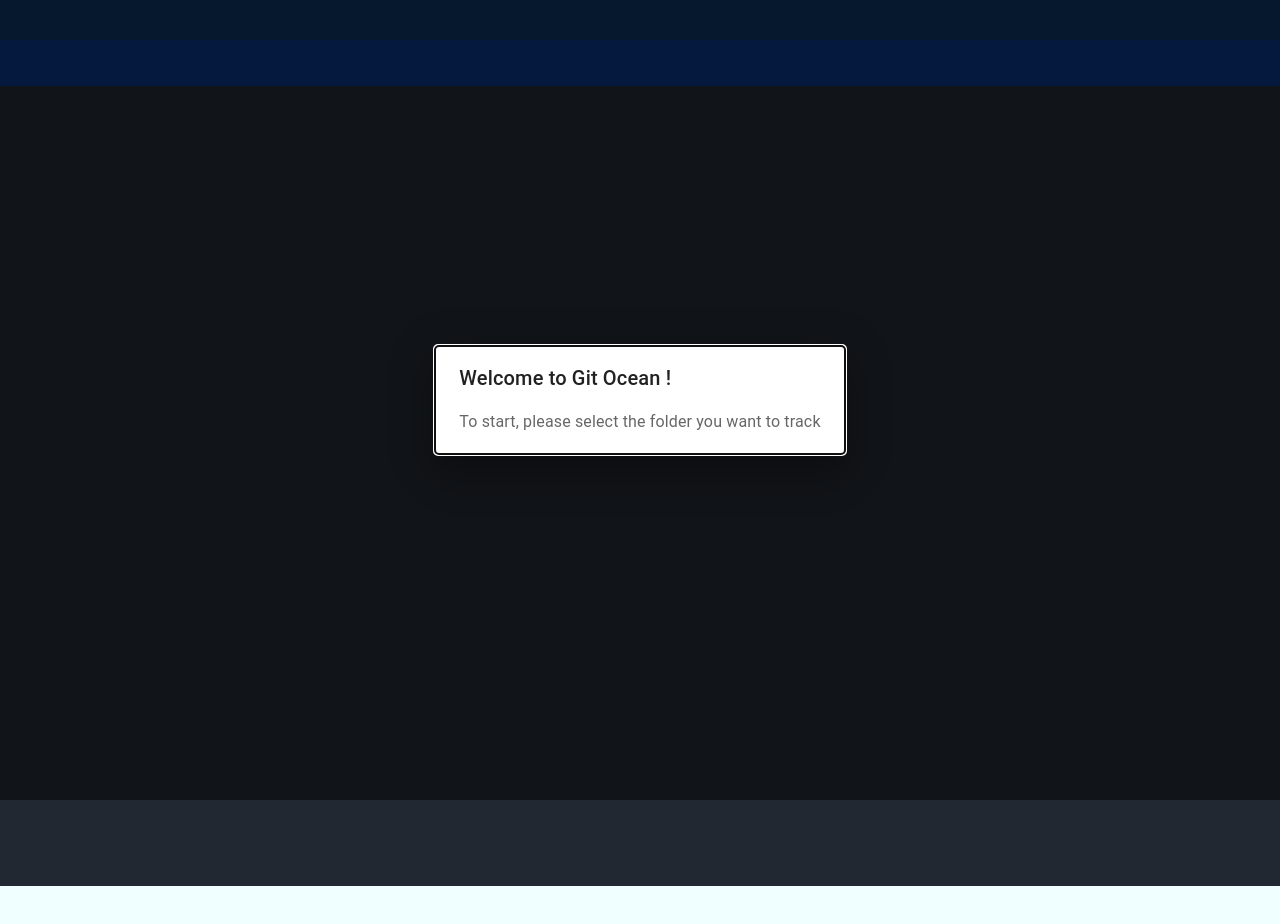
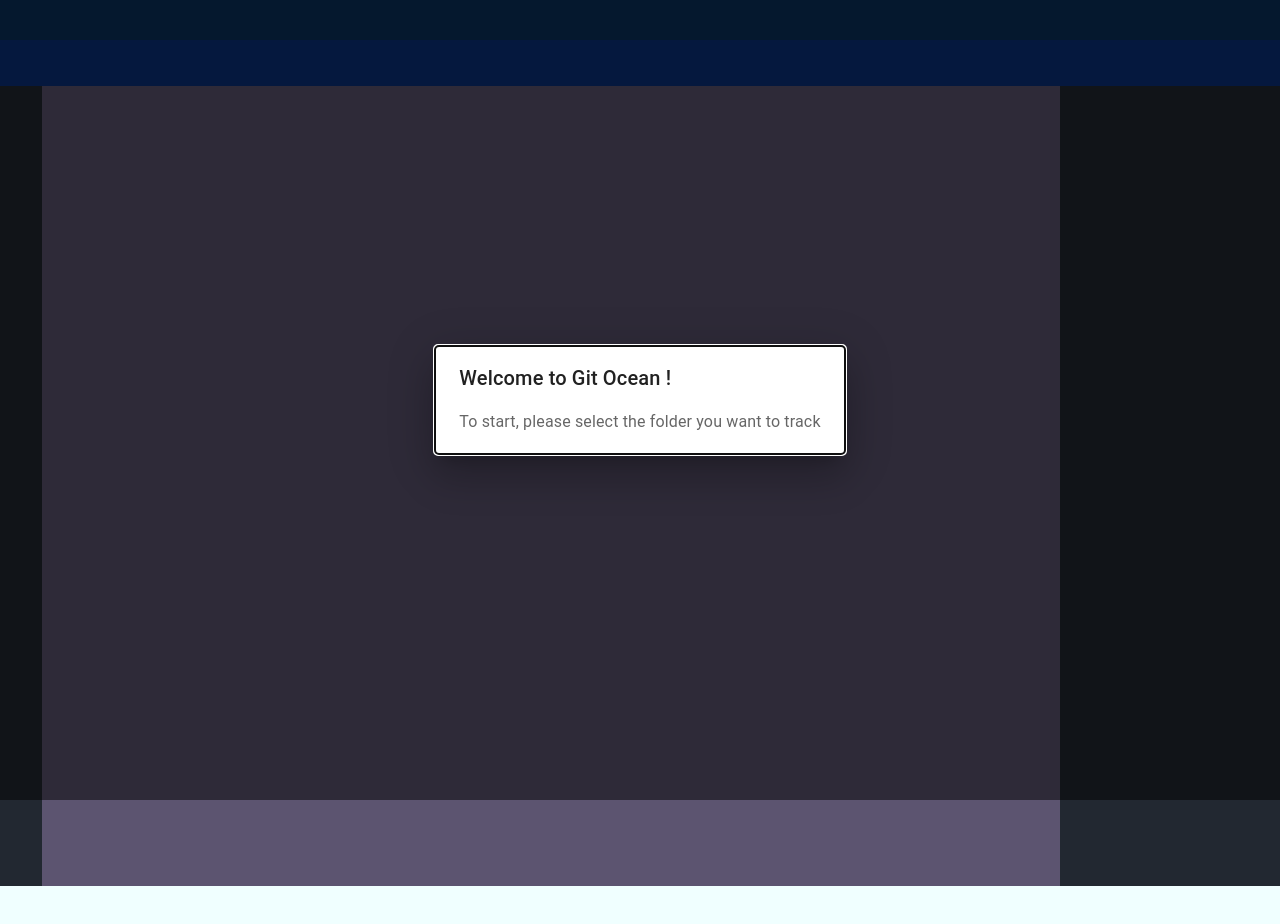
Before and after one commit to motionnblur/git-ocean, a React (Vite) app in the folder client/src/renderer/: page / in a window 1280 px wide. Shown: the top 924 px of the page. After the commit the page ends 886 px from the top, so only its background shows below. Built offline with nearby package versions, Linux system fonts and the light colour scheme; some icons are missing.

Commit message:
Improve MainWindow

```diff
--- a/client/src/renderer/src/App.tsx
+++ b/client/src/renderer/src/App.tsx
@@ -3,7 +3,7 @@ import { useState } from 'react'
 import MenuBar from './components/MenuBar'
 import Popup from './components/Popup'
 import ToolBar from './components/ToolBar'
-import MainWindow from './components/MainWindow'
+import MainWindow from './components/MainWindow/MainWindow'
 
 function App(): React.JSX.Element {
   const [open, setOpen] = useState<boolean>(true)
--- a/client/src/renderer/src/assets/base.css
+++ b/client/src/renderer/src/assets/base.css
@@ -21,6 +21,11 @@
   --ev-button-alt-hover-border: transparent;
   --ev-button-alt-hover-text: var(--ev-c-text-1);
   --ev-button-alt-hover-bg: var(--ev-c-gray-2);
+
+  width: 100%;
+  height: 100%;
+  padding: 0;
+  margin: 0;
 }
 
 :root {
@@ -64,4 +69,9 @@ body {
   text-rendering: optimizeLegibility;
   -webkit-font-smoothing: antialiased;
   -moz-osx-font-smoothing: grayscale;
+
+  width: 100%;
+  height: 100%;
+  padding: 0;
+  margin: 0;
 }
--- a/client/src/renderer/src/assets/main.css
+++ b/client/src/renderer/src/assets/main.css
@@ -28,9 +28,10 @@ code {
 #root {
   display: flex;
   flex-direction: column;
-  margin-bottom: 80px;
   width: 100%;
   height: 100%;
+  padding: 0;
+  margin: 0;
 }
 
 @media (max-width: 720px) {
--- a/client/src/renderer/src/components/MainWindow.tsx
+++ /dev/null
@@ -1,14 +0,0 @@
-import { Box } from '@mui/material'
-import { JSX } from 'react'
-
-export default function MainWindow(): JSX.Element {
-  return (
-    <Box
-      sx={{
-        width: '100vw',
-        height: '100vh',
-        backgroundColor: '#222831'
-      }}
-    ></Box>
-  )
-}
--- /dev/null
+++ b/client/src/renderer/src/components/MainWindow/MainWindow.tsx
@@ -0,0 +1,23 @@
+import { Box, Stack } from '@mui/material'
+import { JSX } from 'react'
+import WindowLeft from './WindowLeft'
+import WindowCenter from './WindowCenter'
+import WindowRight from './WindowRight'
+
+export default function MainWindow(): JSX.Element {
+  return (
+    <Box
+      sx={{
+        width: '100vw',
+        height: '100vh',
+        backgroundColor: '#222831'
+      }}
+    >
+      <Stack direction="row">
+        <WindowLeft />
+        <WindowCenter />
+        <WindowRight />
+      </Stack>
+    </Box>
+  )
+}
--- /dev/null
+++ b/client/src/renderer/src/components/MainWindow/WindowCenter.tsx
@@ -0,0 +1,6 @@
+import { Box } from '@mui/material'
+import { JSX } from 'react'
+
+export default function WindowCenter(): JSX.Element {
+  return <Box sx={{ flexGrow: 1, height: '100vh', backgroundColor: '#5c5470' }}></Box>
+}
--- /dev/null
+++ b/client/src/renderer/src/components/MainWindow/WindowLeft.tsx
@@ -0,0 +1,6 @@
+import { Box } from '@mui/material'
+import { JSX } from 'react'
+
+export default function WindowLeft(): JSX.Element {
+  return <Box sx={{ width: '42px', height: '100vh', backgroundColor: '#222831' }}></Box>
+}
--- /dev/null
+++ b/client/src/renderer/src/components/MainWindow/WindowRight.tsx
@@ -0,0 +1,6 @@
+import { Box } from '@mui/material'
+import { JSX } from 'react'
+
+export default function WindowRight(): JSX.Element {
+  return <Box sx={{ width: '220px', height: '100vh', backgroundColor: '#222831' }}></Box>
+}
```
